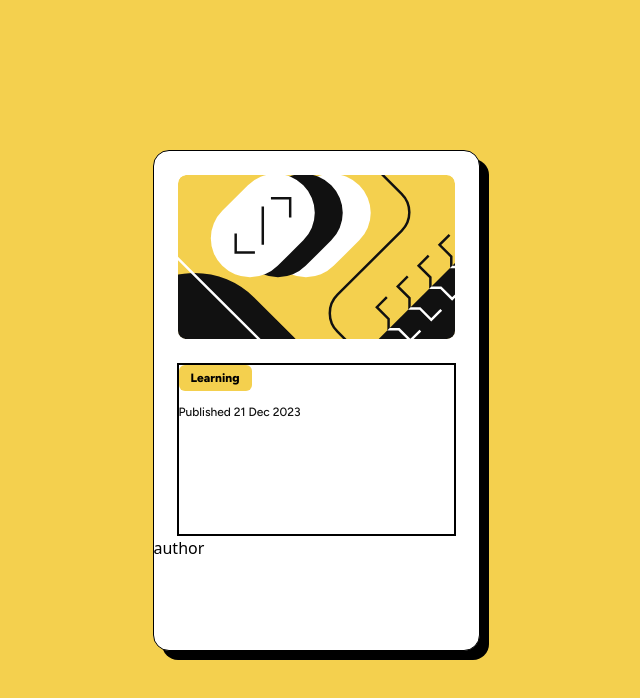
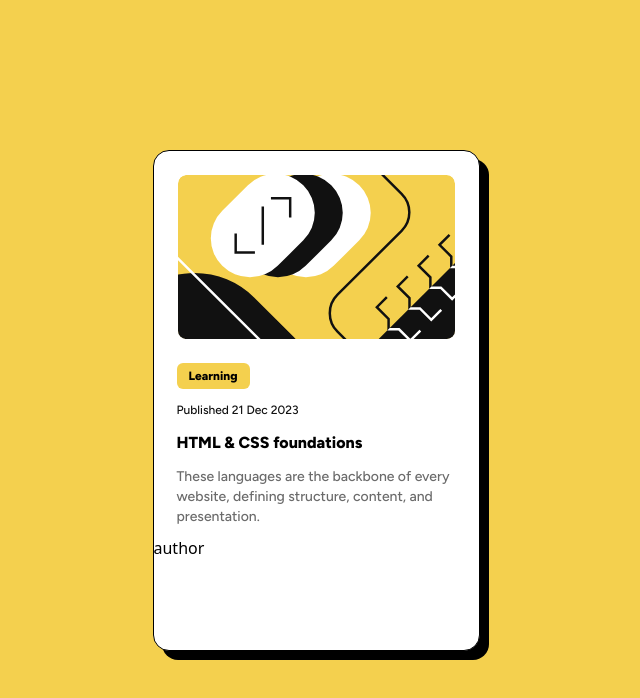
Before and after one commit to EdelmiroAnton/blog-preview-card, a React (Vite) app: page / in a window 1280 px wide. Shown: the top 698 px of the page, without its empty margins (324-964 px from the left). Built offline with nearby package versions, Linux system fonts and the light colour scheme; a web font is replaced by a local one.

Commit message:
add paragraph

```diff
--- a/src/App.jsx
+++ b/src/App.jsx
@@ -11,7 +11,7 @@ function App() {
       </div>
       <section
         aria-label="main content of the card"
-        className="w-[279px] h-[173px] border-solid border-black border-2 mx-auto"
+        className="w-[279px] h-[173px] mx-auto"
       >
         <div
           aria-label="Learning"
@@ -24,6 +24,13 @@ function App() {
         <p className="font-Figtree font-medium text-[12px] mt-[12px] text-myGrey">
           Published 21 Dec 2023
         </p>
+        <p className="font-Figtree font-extrabold mt-[12px]">
+          HTML & CSS foundations
+        </p>
+        <p className="font-Figtree font-medium text-myGreyParagraph text-sm mt-[12px]">
+          These languages are the backbone of every website, defining structure,
+          content, and presentation.
+        </p>
       </section>
       <div>author</div>
     </main>
```
